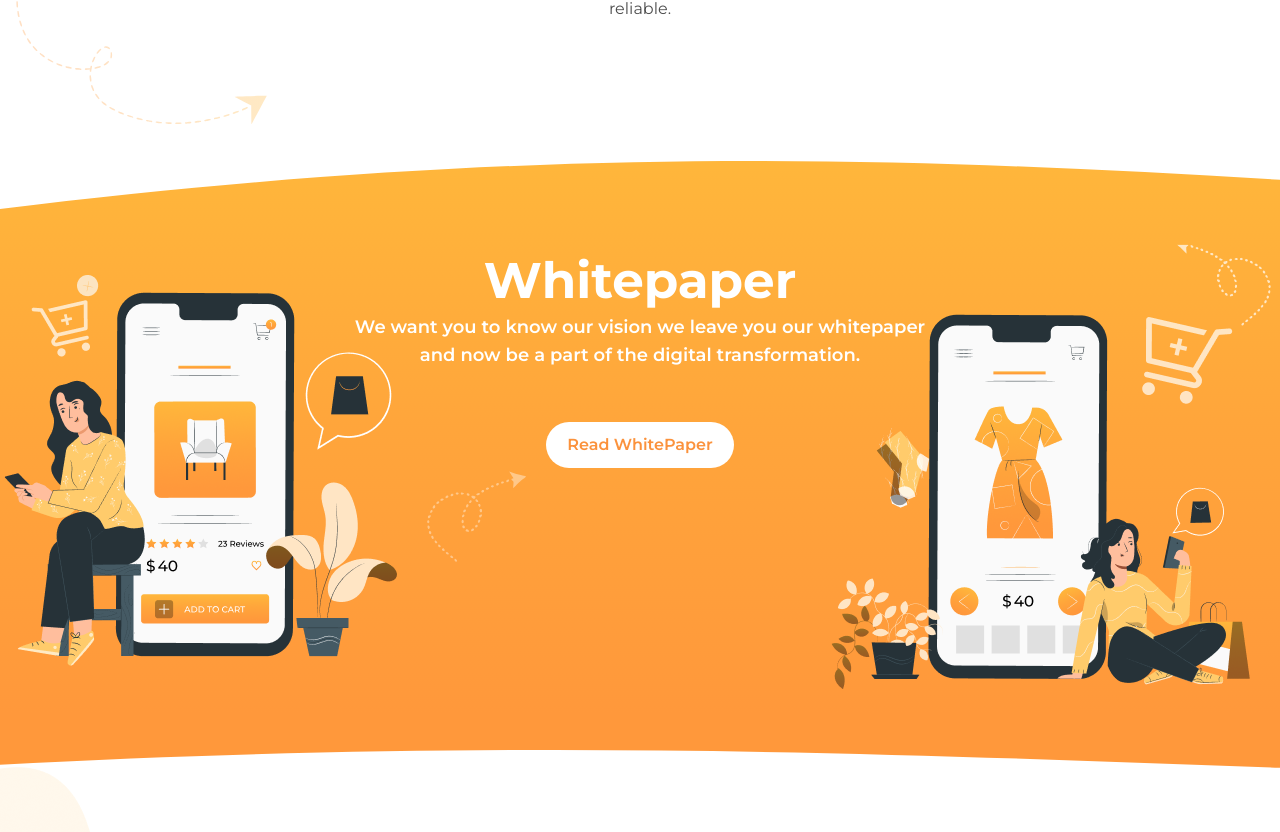
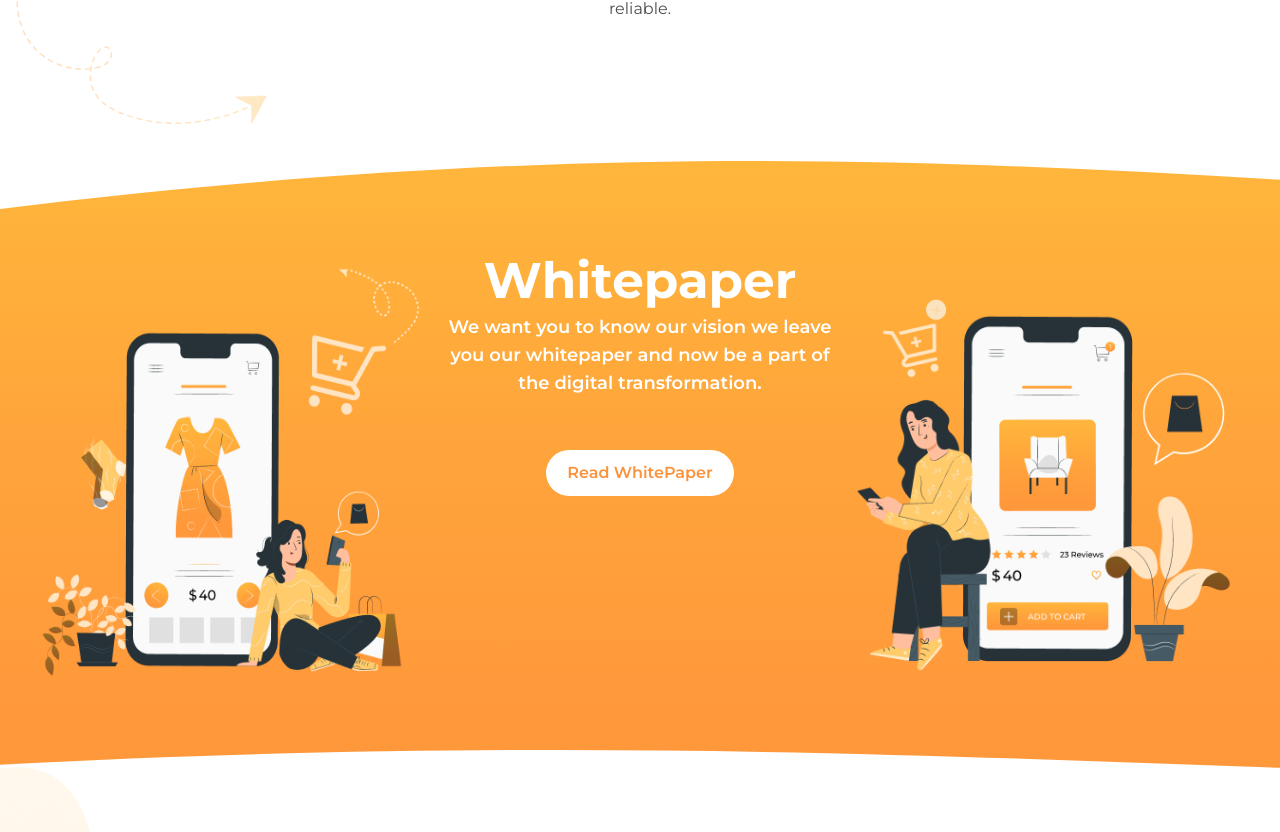
Before and after one commit to deepak-jhajhria/Wuao-Coin, a React (Create React App) app: page / in a window 1280 px wide. Shown: the part 2009-2841 px from the top of the page. Built offline with nearby package versions, Linux system fonts and the light colour scheme.

Commit message:
whitePaperSectionUpdate
addGetYearFunctionInFooter

```diff
--- a/src/components/Footer.jsx
+++ b/src/components/Footer.jsx
@@ -3,6 +3,7 @@ import Image1 from '../assets/images/headerPositionImgleft.png'
 import Image2 from '../assets/images/headerPositionImgright.png'
 import Image3 from '../assets/svg/footer3.svg'
 const Footer = () => {
+
     return (
         <div className='relative'>
             <div className='container max-w-screen-xl mb-5 sm:mb-8 md:mb-12 lg:my-[70px] mt-10 sm:mt-14 md:mt-20 lg:mt-[110px]'>
@@ -56,7 +57,7 @@ const Footer = () => {
             <div className=' -z-10 absolute -top-1/2 left-0'><img src={Image1} alt="image1" /></div>
             <div className=' -z-10 absolute bottom-0 right-0'><img src={Image2} alt="image1" /></div>
             <div className=' -z-10 absolute bottom-0 left-[30%] max-sm:hidden'><img src={Image3} alt="image3" /></div>
-            <p className='text-[#32352C] font-Montserrat font-normal text-xs sm:text-base leading-6 text-center opacity-60 py-3 sm:py-4 md:py-5 lg:py-[25px] border-[#9F9F9F] border-t'>© Copyright 2022 - Wuaocoin</p>
+            <p className='text-[#32352C] font-Montserrat font-normal text-xs sm:text-base leading-6 text-center opacity-60 py-3 sm:py-4 md:py-5 lg:py-[25px] border-[#9F9F9F] border-t'>© Copyright {(new Date().getFullYear())} - Wuaocoin</p>
         </div>
     )
 }
--- a/src/components/Whitepaper.jsx
+++ b/src/components/Whitepaper.jsx
@@ -5,17 +5,17 @@ import Image3 from '../assets/svg/header2.svg'
 import CommonBtn from './CommonBtn'
 const Whitepaper = () => {
     return (
-        <div className='bg-[url(./assets/icons/WhitePaperBG.svg)] bg-no-repeat h-full bg-cover relative xl:min-h-[550px] 2xl:min-h-[620px]'>
-            <div className="max-w-[450px] 2xl:max-w-[577px] py-7 sm:py-8 md:py-12 lg:py-[60px] mx-auto relative z-10 my-5">
-                <div className='flex flex-col items-center xl:mt-10 col-span-3'>
+        <div className='bg-[url(./assets/icons/WhitePaperBG.svg)] bg-no-repeat h-full bg-cover xl:min-h-[550px] 2xl:min-h-[620px]'>
+            <div className=" py-7 sm:py-8 md:py-12 lg:py-[60px] grid grid-cols-1 md:grid-cols-5 xl:grid-cols-3 mx-auto relative z-10 my-5">
+                <div className='flex justify-center md:justify-start mb-4'><img className='right-0 top-[5%] z-0 max-sm:max-w-[150px] max-xl:max-w-[200px]' src={Image2} alt="img1" /></div>
+                <div className='flex flex-col items-center xl:mt-10 md:col-span-3 xl:col-span-1 px-3'>
                     <h2 className=' font-Montserrat text-white font-bold text-center text-2xl sm:text-3xl md:text-4xl lg:text-[50px]'>Whitepaper</h2>
                     <p className=' font-Montserrat text-white font-semibold text-center text-base sm:text-lg mt-3'>We want you to know our vision we leave you our whitepaper and now be a part of the digital transformation.</p>
                     <CommonBtn customClass='mt-5 xl:mt-10 2xl:mt-[53px]' text="Read WhitePaper" />
                 </div>
+                <div className='flex justify-center md:justify-end'><img className='left-0 top-[5%] z-0 max-sm:max-w-[150px] max-xl:max-w-[200px]' src={Image1} alt="img1" /></div>
             </div>
-                <img className='absolute right-0 top-[5%] z-0 max-xl:hidden' src={Image2} alt="img1" />
-                <img className='absolute left-0 top-[5%] z-0 max-xl:hidden' src={Image1} alt="img1" />
-                <img className='absolute left-1/3 top-1/2 z-0 max-xl:hidden' src={Image3} alt="img1" />
+                <img className='absolute left-1/3 top-1/2 z-0 max-sm:max-w-[150px] max-xl:max-w-[200px]' src={Image3} alt="img1" />
         </div>
     )
 }
```
